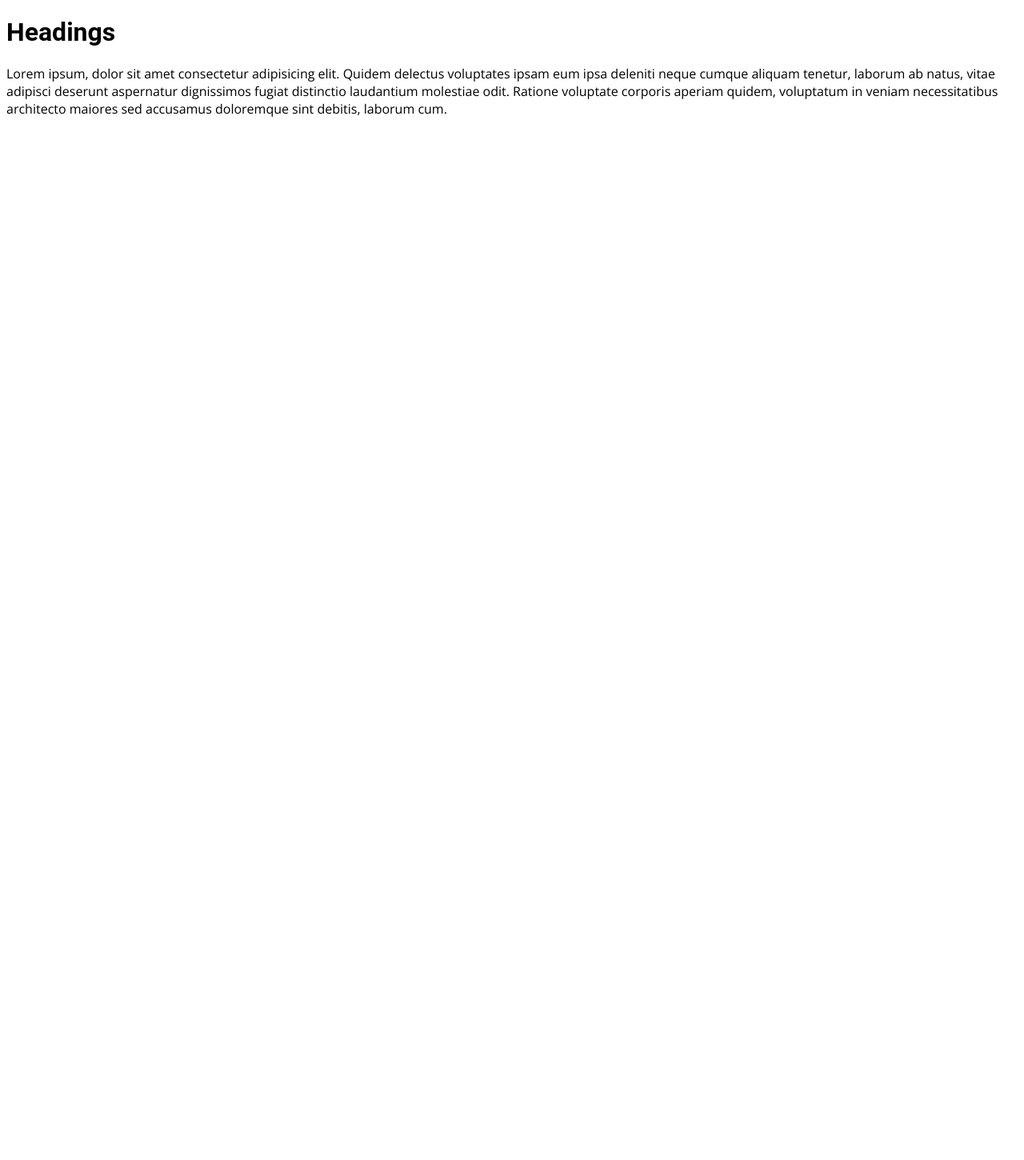
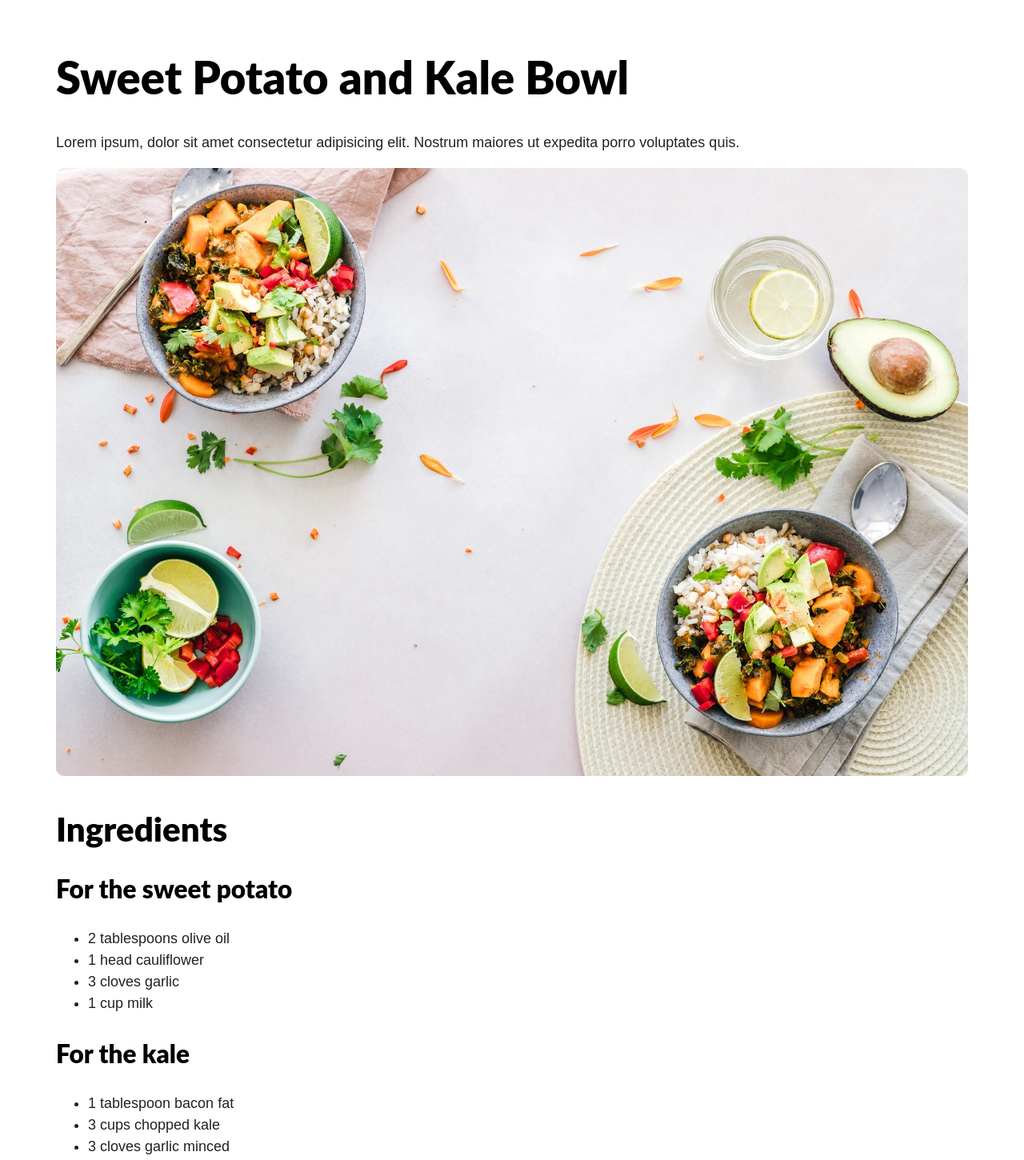
Before and after one commit to OlanrewajuEniola/js-basics, a plain HTML site: page index.html in a window 1280 px wide. Shown: the whole page at 80% size. Before the commit the page ends 800 px from the top, so only its background shows below. Drawn offline with nearby package versions, Linux system fonts and the light colour scheme.

Commit message:
Typography Exercise

```diff
--- a/CSS/styles.css
+++ b/CSS/styles.css
@@ -13,11 +13,55 @@
         font-weight: bold;
         font-style: normal;
     }
-
-    body{
-        font-family:'Open Sans', Arial, Helvetica, sans-serif;
+    html {
+        font-size: 62.5%;
       }
 
-    h1{
-        font-family: Roboto, Verdana, Geneva, Tahoma, sans-serif;
+      body {
+        color: #222;
+        font-family: 'Source Sans Pro', Arial, Helvetica, sans-serif;
+        font-size: 1.8rem;
+        line-height: 1.5;
+        padding: 2rem;
       }
+
+      .container {
+        max-width: 1140px;
+        margin: 0 auto;
+      }
+
+      img {
+        width: 100%;
+        border-radius: 10px;
+      }
+
+      h1, h2, h3, h4, h5, h6 {
+        color: #000;
+        font-family: Lato, Arial, Helvetica, sans-serif;
+        font-weight: 900;
+        line-height: 1.1;
+      }
+
+      h1 {
+        font-size: 5.61rem;
+      }
+
+      h2 {
+        font-size: 4.209rem;
+      }
+
+      h3 {
+        font-size: 3.157rem;
+      }
+
+      h4 {
+        font-size: 2.369rem;
+      }
+
+      h5 {
+        font-size: 1.777rem;
+      }
+
+      h6 {
+        font-size: 1.333rem;
+      }
--- a/index.html
+++ b/index.html
@@ -10,15 +10,26 @@
     <title>Document</title>
 </head>
   <body>
-      <div>
-        <p>
-          <h1>Headings</h1>
-          Lorem ipsum, dolor sit amet consectetur adipisicing elit. Quidem delectus voluptates ipsam
-          eum ipsa deleniti neque cumque aliquam tenetur, laborum ab natus, vitae adipisci deserunt
-          aspernatur dignissimos fugiat distinctio laudantium molestiae odit. Ratione voluptate corporis
-          aperiam quidem, voluptatum in veniam necessitatibus architecto maiores sed accusamus doloremque
-          sint debitis, laborum cum.
-        </p>
+      <div class="container">
+          <h1>Sweet Potato and Kale Bowl</h1>
+          <p>Lorem ipsum, dolor sit amet consectetur adipisicing elit.
+             Nostrum maiores ut expedita porro voluptates quis.
+          </p>
+        <img src="images/recipe.jpg" alt="" />
+        <h2>Ingredients</h2>
+        <h3>For the sweet potato</h3>
+        <ul>
+          <li>2 tablespoons olive oil</li>
+          <li>1 head cauliflower</li>
+          <li>3 cloves garlic</li>
+          <li>1 cup milk</li>
+        </ul>
+        <h3>For the kale</h3>
+        <ul>
+          <li>1 tablespoon bacon fat</li>
+          <li>3 cups chopped kale</li>
+          <li>3 cloves garlic minced</li>
+        </ul>
       </div>
   </body>
 </html>
```
Also changed, not shown: images/recipe.jpg (added). Lines whose indentation alone changed are shown as unchanged.
